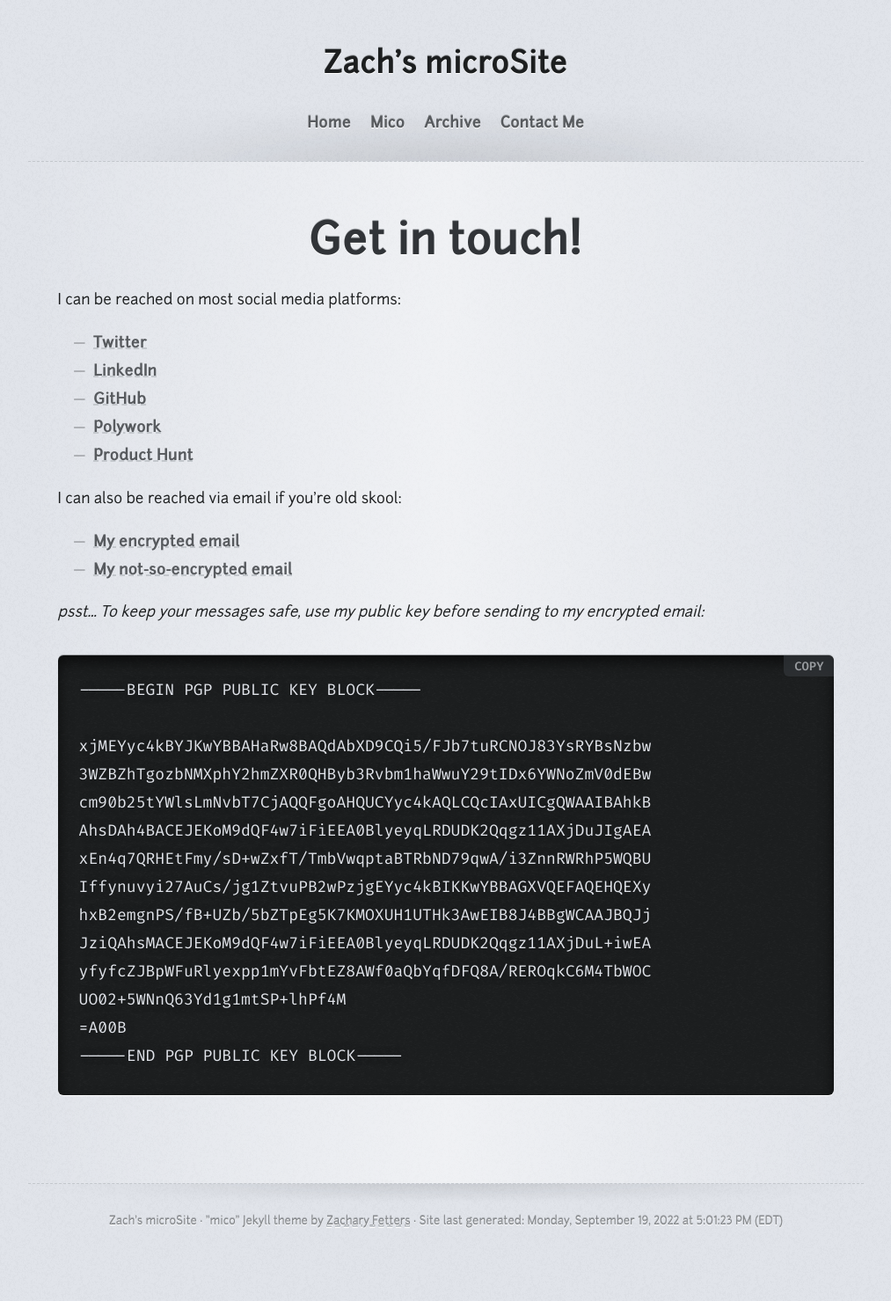
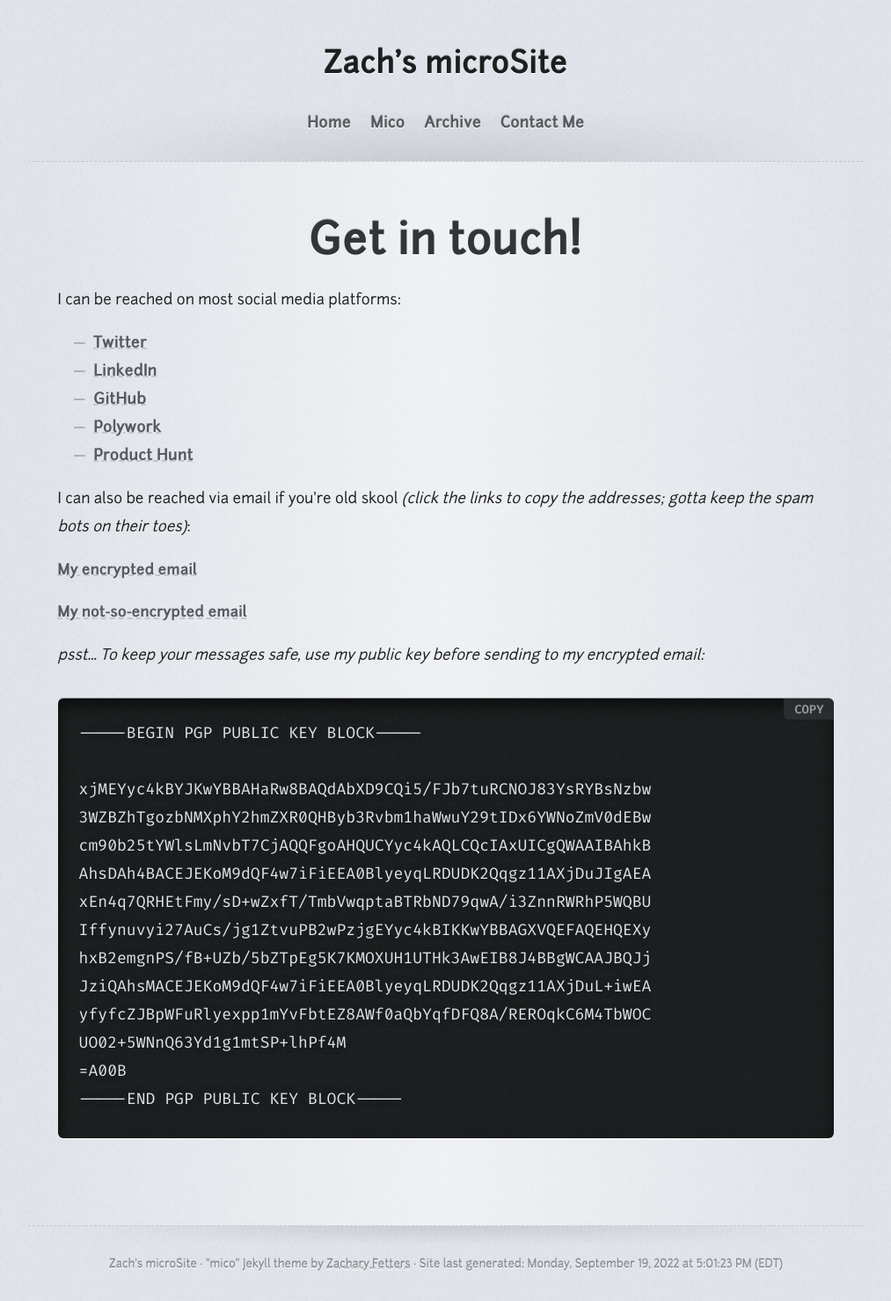
Before and after one commit to zfett/zachfette.rs, a Jekyll site: the page built from contact.md, in a window 1280 px wide. Shown: the whole page at 88% size, without its empty margins (133-1146 px from the left). Built offline with Jekyll 4.4.1, drawn with Linux system fonts in a browser that asks for light colours; before the commit the page ends 1430 px from its top, so only the background shows below that; some of the changed lines change nothing that is shown.

Commit message:
added anti-scrape email js

```diff
--- a/_config.yml
+++ b/_config.yml
@@ -1,11 +1,12 @@
 remote_theme: zfett/mico
 
-title        : "Zach's microSite"
-description  : "Hello, my name is Zachary and I am a indie developer and designer. This is my personal microSite where I very occasionally post my ramblings."
-timezone     : America/New_York # https://en.wikipedia.org/wiki/List_of_tz_database_time_zones
-encoding     : utf-8
-language     : en-US # must be in BCP47 syntax. https://developer.mozilla.org/en-US/docs/Web/HTML/Global_attributes/lang
-allowCodeCopy: true # if true, allows code in <pre> tags to be copied.
+title         : "Zach's microSite"
+description   : "Hello, my name is Zachary and I am a indie developer and designer. This is my personal microSite where I very occasionally post my ramblings."
+timezone      : America/New_York # https://en.wikipedia.org/wiki/List_of_tz_database_time_zones
+encoding      : utf-8
+language      : en-US # must be in BCP47 syntax. https://developer.mozilla.org/en-US/docs/Web/HTML/Global_attributes/lang
+allowCodeCopy : true # if true, allows code in <pre> tags to be copied.
+allowEmailCopy: true # if true, allows links with the .email-copy class to be copied.
 
 ####################################################
 # DO NOT CHANGE UNLESS YOU KNOW WHAT YOU'RE DOING! #
--- a/_layouts/default.html
+++ b/_layouts/default.html
@@ -14,6 +14,7 @@
         <link rel="stylesheet" type="text/css" href="/assets/css/styles.css">
         <link rel="shortcut icon" type="image/png" href="/favicon.png">
         <script src="/assets/js/code-copy.js" type="text/javascript" defer></script>
+        <script src="/assets/js/{{ page.custom-script }}" type="text/javascript" defer></script>
     </head>
     <body>
         {% include header.html %}
--- /dev/null
+++ b/assets/js/email-copy.js
@@ -0,0 +1,42 @@
+---
+---
+/*
+ * email-copy.js - Finds all .email-copy elements and allows them to be copied.
+ * Created by Zachary Fetters on Sep. 19th, 2022. Available under the MIT license.
+ */
+
+const allowEmailCopy = {{ site.allowEmailCopy }};
+const emailLinks = document.querySelectorAll("a.email-copy");
+let setLinkElem = 0;
+
+const copyEmail = (i, e) => {
+    var txt = new DOMParser().parseFromString(`${atob(emailLinks[i].getAttribute("data-email-prefix"))}@${atob(emailLinks[i].getAttribute("data-email-suffix"))}`, 'text/html');
+    navigator.clipboard.writeText(txt.body.textContent).then(() => {
+        window.alert("Copied email address!");
+        return true;
+    }, () => {
+        console.error("Couldn't copy text: ", err);
+        return false;
+    });
+}
+
+if (allowEmailCopy && emailLinks.length !== 0) {
+    console.debug(`Found ${emailLinks.length} email link(s) on page`);
+
+    for ([idx,elem] of emailLinks.entries()) {
+        elem.setAttribute("onclick", `copyEmail(${idx}, this)`);
+        setLinkElem++;
+    }
+
+    if (setLinkElem == emailLinks.length) {
+        console.debug(`Success! Created ${setLinkElem} of ${emailLinks.length} email links`);
+    } else {
+        console.warn(`Created ${setLinkElem} of ${emailLinks.length} email links`);
+    }
+} else if (!allowEmailCopy) {
+    console.warn("Email address copying is not allowed on this site. If you're the site admin and want to enable this feature, change the 'allowEmailCopy' variable in your site's '_config.yml' file to 'true'.");
+} else if (emailLinks.length == 0) {
+    console.error("Couldn't find any email links on this page");
+} else {
+    console.error("An unknown error is preventing the generation of email links");
+}
--- a/contact.md
+++ b/contact.md
@@ -3,6 +3,7 @@
 level : "top"
 sort  : 3 # index page
 layout: default
+custom-script: "email-copy.js"
 ---
 # Get in touch!
 
@@ -14,10 +15,11 @@
 - [Polywork](https://www.polywork.com/fetters)
 - [Product Hunt](https://www.producthunt.com/@zachary_fetters)
 
-I can also be reached via email if you're old skool:
+I can also be reached via email if you're old skool _(click the links to copy the addresses; gotta keep the spam bots on their toes)_:
 
-- [My encrypted email](mailto:hi@zachfette.rs)
-- [My not-so-encrypted email](mailto:zachary.fetters@yahoo.com)
+<a href="#" class="email-copy" data-email-prefix="aGk=" data-email-suffix="emFjaGZldHRlLnJz" alt="hi at zachfette dot r s">My encrypted email</a>
+
+<a href="#" class="email-copy" data-email-prefix="emFjaGFyeS5mZXR0ZXJz" data-email-suffix="eWFob28uY29t" alt="zachary dot fetters at yahoo dot com">My not-so-encrypted email</a>
 
 *psst... To keep your messages safe, use my public key before sending to my encrypted email:*
 
```
